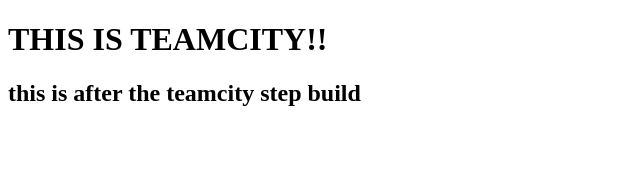
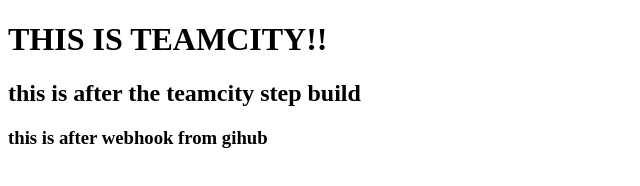
Before and after one commit to abhaybisht9412/teamcity-frontend, a website: page index.html in a window 1280 px wide. Shown: the whole page, without its empty margins (0-640 px from the left). Drawn offline with Linux system fonts and the light colour scheme.

Commit message:
after webhook

```diff
--- a/index.html
+++ b/index.html
@@ -8,5 +8,6 @@
 <body>
     <h1>THIS IS TEAMCITY!!</h1>
     <h2>this is after the teamcity step build</h2>
+    <h3>this is after webhook from gihub</h3>
 </body>
 </html>
```
